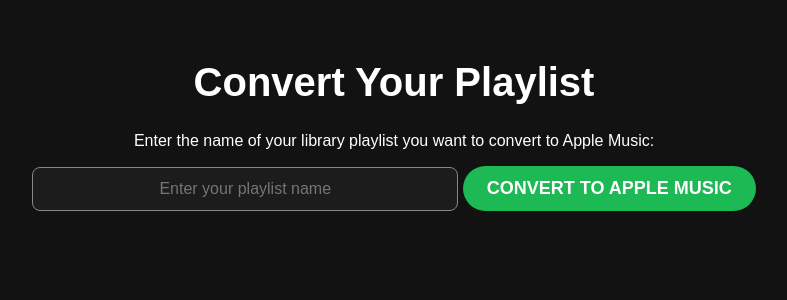
After one commit to Juanchivp12/Tune-Bridge, a Flask app: template templates/choose.html in a window 1280 px wide. The commit adds this page. Shown: the top 300 px of the page, without its empty margins (246-1033 px from the left). Run offline with Flask 3, Linux system fonts and the light colour scheme; the template is opened without the code that fills it, so the values that code supplies are empty.

Commit message:
Prompt user to enter playlist name
Changed the name of playlists endpoint to choose.
Now the user will enter the name of their library playlist they wish to convert

```diff
--- a/main.py
+++ b/main.py
@@ -80,9 +80,9 @@
         session['refresh_token'] = token_data['refresh_token']
         session['expires_in'] = token_data['expires_in']
 
-        return redirect('/playlists')
+        return redirect('/choose')
 
-@app.route('/playlists')
+@app.route('/choose')
 def choose_playlist():
     if 'access_token' not in session:
         return redirect('/login')
@@ -91,14 +91,12 @@
 
     playlists = get_all_playlists(session['access_token'])
 
-    return render_template('playlists.html', playlists=playlists)
-
+    return render_template('choose.html', playlists=playlists)
 
 @app.route('/refresh-token')
 def refresh_token():
     pass
 
-
 if __name__ == '__main__':
     webbrowser.open(REDIRECT_URI.strip('/callback'))
     app.run()
--- a/static/home.css
+++ b/static/styles.css
@@ -1,4 +1,4 @@
-/* static/home.css */
+/* static/styles.css */
 body {
     font-family: Arial, sans-serif;
     text-align: center;
@@ -58,3 +58,30 @@
     animation: none; /* No shadow animation during active state */
     box-shadow: 0 2px 10px rgba(30, 215, 96, 0.8); /* Smaller glow for click action */
 }
+
+/* Input Styles */
+#playlistInput {
+    width: 90%; /* Responsive width */
+    max-width: 400px; /* Maximum width for larger screens */
+    padding: 12px;
+    font-size: 16px;
+    margin-bottom: 20px;
+    border: 1px solid #888; /* Subtle border */
+    border-radius: 8px; /* Rounded edges */
+    text-align: center;
+    background-color: #1c1c1c; /* Dark input field background */
+    color: #ffffff; /* White text */
+    outline: none; /* Removes default focus outline */
+    transition: all 0.3s ease; /* Smooth transition */
+}
+
+/* Input Hover and Focus Effects */
+#playlistInput:hover {
+    border-color: #1DB954; /* Spotify green on hover */
+}
+
+#playlistInput:focus {
+    border-color: #1DB954; /* Spotify green during focus */
+    box-shadow: 0 0 8px rgba(30, 215, 96, 0.8); /* Green glow effect */
+    background-color: #292929; /* Slightly lighter background */
+}
--- /dev/null
+++ b/templates/choose.html
@@ -0,0 +1,18 @@
+<!DOCTYPE html>
+<html lang="en">
+<head>
+    <meta charset="UTF-8">
+    <meta name="viewport" content="width=device-width, initial-scale=1.0">
+    <title>Convert Playlist</title>
+    <!-- Link to the external CSS file -->
+    <link rel="stylesheet" href="static/styles.css">
+</head>
+<body>
+    <h1>Convert Your Playlist</h1>
+    <p>Enter the name of your library playlist you want to convert to Apple Music:</p>
+    <form action="/convert_playlist" method="POST">
+        <input type="text" name="playlist_name" id="playlistInput" placeholder="Enter your playlist name" required>
+        <button type="submit" id="loginButton">Convert to Apple Music</button>
+    </form>
+</body>
+</html>
--- a/templates/index.html
+++ b/templates/index.html
@@ -4,7 +4,7 @@
     <meta charset="UTF-8">
     <meta name="viewport" content="width=device-width, initial-scale=1.0">
     <title>Welcome to TuneBridge</title>
-    <link rel="stylesheet" href="{{ url_for('static', filename='home.css') }}">
+    <link rel="stylesheet" href="{{ url_for('static', filename='styles.css') }}">
 </head>
 <body>
     <h1>Welcome to TuneBridge</h1>
```
Also changed, not shown: static/playlists.css (deleted, +0 -66 lines), templates/playlists.html (deleted, +0 -19 lines).
